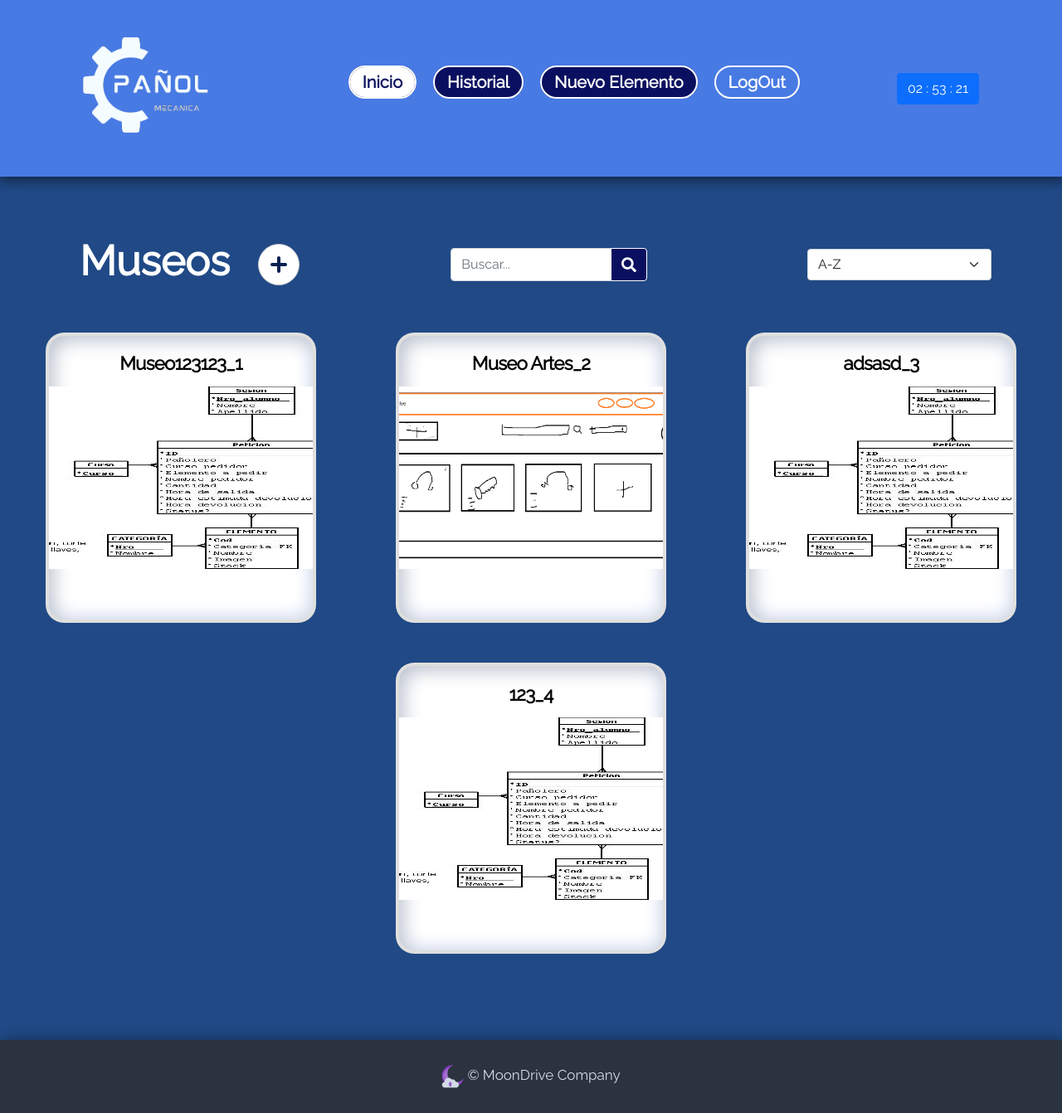
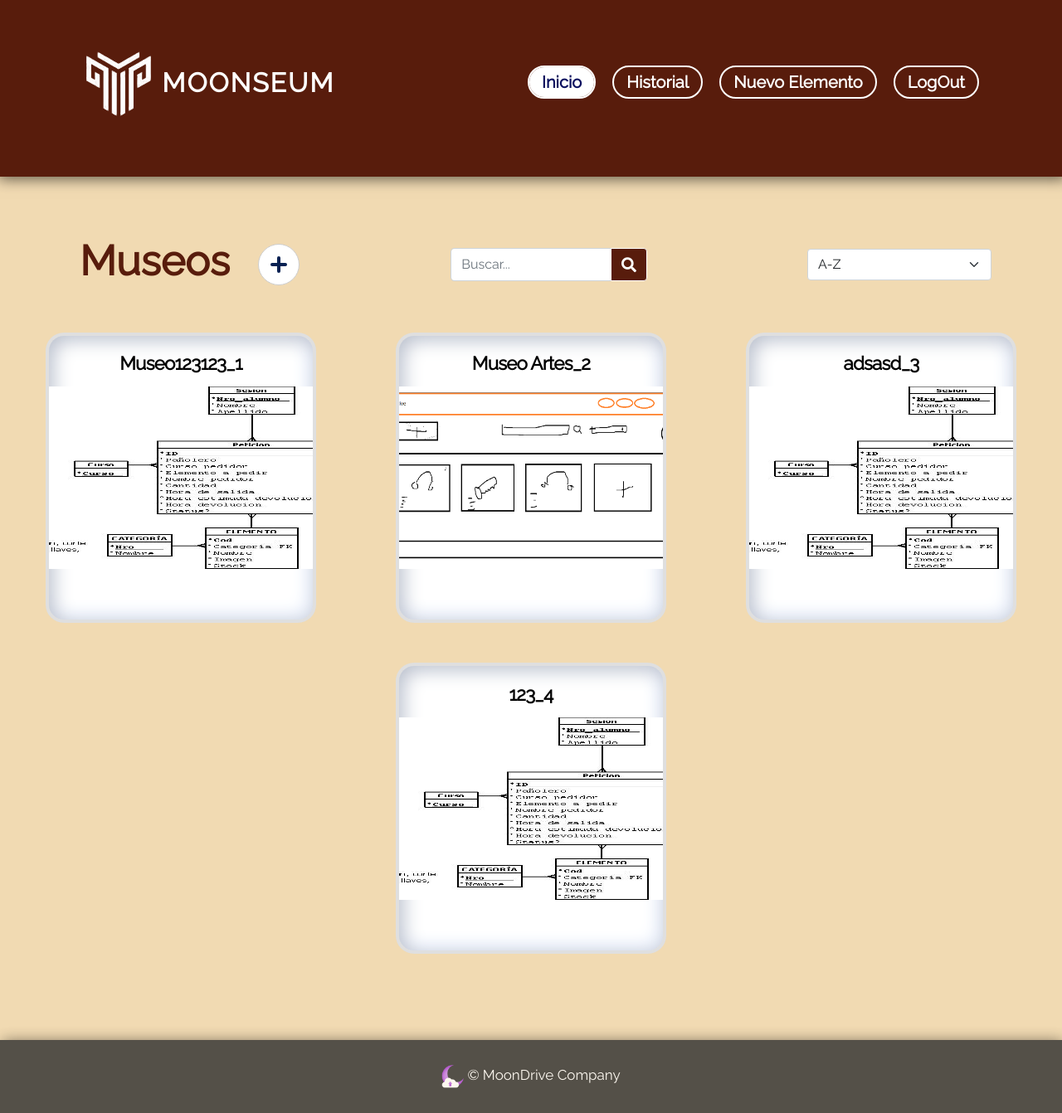
Before and after one commit to GinOnline/Moonseum, a PHP site: page / in a window 1280 px wide. Shown: the whole page at 83% size. Run offline with PHP 8.4, Linux system fonts and the light colour scheme; the visitor is signed in with stand-in values (Sample User, id 1); data comes from the database, SQL or seed files in the repository; some libraries are stand-ins or nearby versions.

Commit message:
Cambios esteticos index

```diff
--- a/Main/css/index.css
+++ b/Main/css/index.css
@@ -25,9 +25,9 @@
 
 body {
   min-height: 100vh;
-  background-color: #204986;
+  background-color: #f1dab2;
   overflow-x: hidden;
-  color: #fff
+  color: #581C0C;
 }
 
 
@@ -35,7 +35,7 @@
   margin-top: 0px;
   position: flex;
   display: flex;
-  background-color: #487ae4;
+  background-color: #581C0C;
 
   color: rgb(107, 29, 29);
 
@@ -84,7 +84,7 @@
   transition: ease-out 0.5s;
   border-radius: 30px;
   box-shadow: inset 0 0 0 0 #fff;
-  background: #0a105f;
+  background: #581C0C;
   border: 2px solid #fff;
 
   font-weight: 900;
@@ -135,11 +135,17 @@
   font-size: 2em;
   text-transform: uppercase;
   letter-spacing: 2px;
+  display: flex;
+
 }
-
+.logo a{
+  color: #fff;
+  justify-content: center;
+  align-items: center;
+}
 .d-flex button {
   height: 40px;
-  background-color: #0a105f;
+  background-color: #581C0C;
   color: #fff;
   border-color: #fff;
   font-size: 18px;
@@ -148,9 +154,9 @@
 }
 
 .d-flex button:hover {
-  background-color: #c5c9ff;
-  color: #0a105f;
-  border-color: #0a105f;
+  background-color: #693f34;
+  color: #ffffff;
+  border-color: #693f34;
   font-weight: 600;
 }
 
--- a/Main/index.php
+++ b/Main/index.php
@@ -42,7 +42,8 @@
         <header>
           <h2 class="logo">
             <a style="text-decoration: none; margin:0;" href="index.php">
-              <img src="./img/Pañol_3.png" height = "115px">
+              <img src="./img/museumLogo2.png" height = "115px">
+              MOONSEUM
             </a>
           </h2>
 
@@ -65,11 +66,8 @@
                 </ul>
                 <a href="#"></a>
           </nav>
-          <!-- Clock // Reloj -->
-          <!-- Button trigger modal -->
 
-          <button id="clock" type="button" class="btn btn-primary" data-bs-toggle="modal" data-bs-target="#exampleModal">
-          </button>
+
         </header>
         <br>
         <br>
```
Also changed, not shown: Main/img/museumLogo2.png (added).
